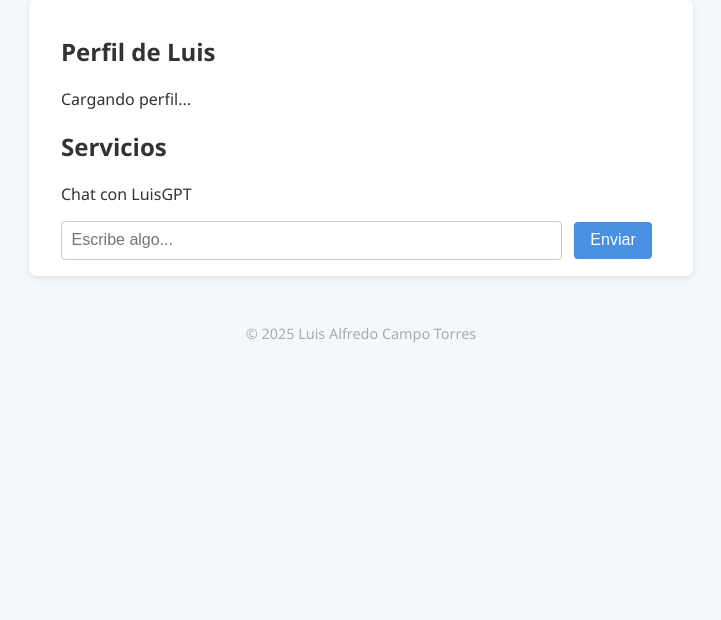
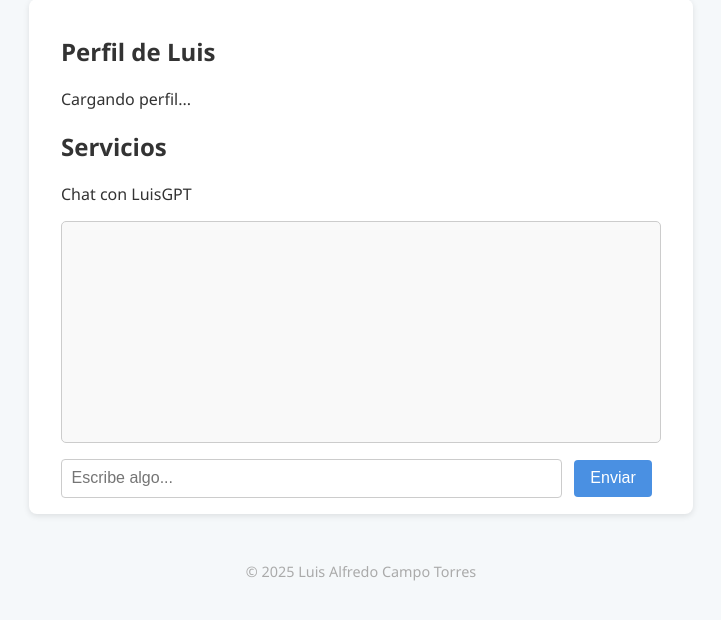
Before and after one commit to appo72j/miapi-flask, a Python web app: template templates/cerebro.html in a window 1280 px wide. Shown: the part 120-740 px from the top of the page, without its empty margins (279-1000 px from the left). Run offline with Jinja, Linux system fonts and the light colour scheme; the template is opened without the code that fills it, so the values that code supplies are empty.

Commit message:
Mostrar chat visible en la página sin alertas

```diff
--- a/templates/cerebro.html
+++ b/templates/cerebro.html
@@ -18,6 +18,10 @@
     <h2>Servicios</h2>
     <p>Chat con LuisGPT</p>
 
+  <div id="chatBox" style="border:1px solid #ccc; height:200px; overflow-y:auto; padding:10px; margin-bottom: 1rem; background:#f9f9f9; border-radius: 5px;">
+  <!-- Aquí aparecerán los mensajes -->
+  </div>
+
     <input type="text" placeholder="Escribe algo..." id="inputChat" />
     <button onclick="enviarMensaje()">Enviar</button>
   </section>
@@ -29,8 +33,19 @@
   <script>
   async function enviarMensaje() {
     const input = document.getElementById('inputChat');
+    const chatBox = document.getElementById('chatBox');
     const mensaje = input.value.trim();
     if (!mensaje) return;
+
+    // Mostrar el mensaje del usuario
+    const userMsg = document.createElement('div');
+    userMsg.style.textAlign = 'right';
+    userMsg.style.margin = '5px';
+    userMsg.textContent = 'Tú: ' + mensaje;
+    chatBox.appendChild(userMsg);
+
+    // Limpiar input
+    input.value = "";
 
     // Llamada a la API Flask
     const response = await fetch('/api/chat', {
@@ -40,8 +55,17 @@
     });
 
     const data = await response.json();
-    alert("LuisGPT dice: " + data.respuesta);
-    input.value = "";
+
+    // Mostrar la respuesta de LuisGPT
+    const botMsg = document.createElement('div');
+    botMsg.style.textAlign = 'left';
+    botMsg.style.margin = '5px';
+    botMsg.style.fontWeight = 'bold';
+    botMsg.textContent = 'LuisGPT: ' + data.respuesta;
+    chatBox.appendChild(botMsg);
+
+    // Auto scroll para ver el último mensaje
+    chatBox.scrollTop = chatBox.scrollHeight;
   }
   </script>
 </body>
```
